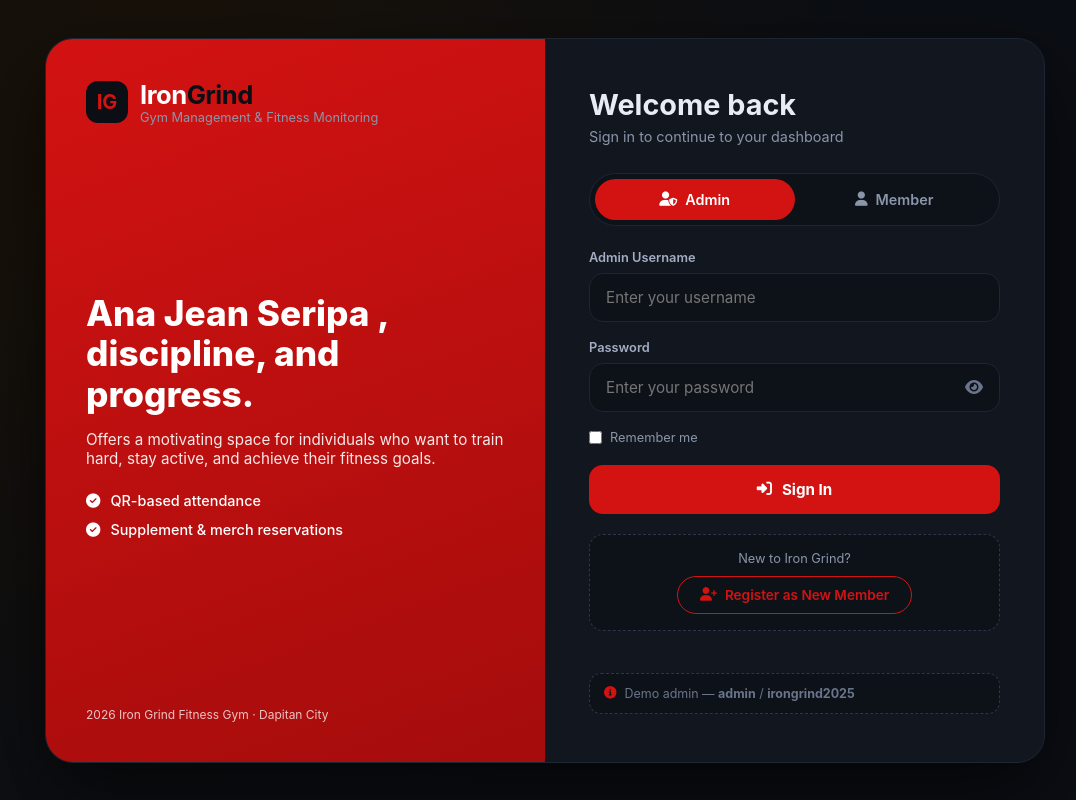
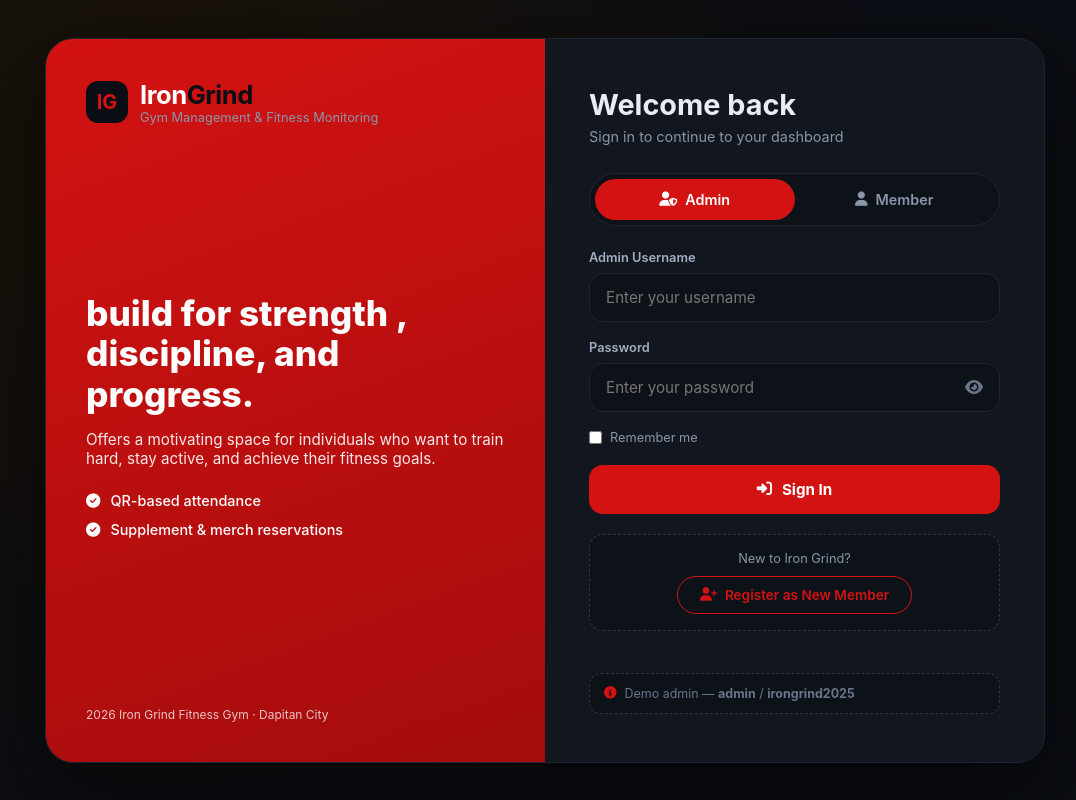
Before and after one commit to CAPSTONE1-2/IronGrind-System, a plain HTML site: page index.html in a window 1280 px wide. Shown: the whole page, without its empty margins (95-1171 px from the left). Drawn offline with nearby package versions, Linux system fonts and the light colour scheme.

Commit message:
Update heading in index.html to reflect a focus on strength and discipline

```diff
--- a/index.html
+++ b/index.html
@@ -19,7 +19,7 @@
                 </div>
             </div>
             <div class="login-brand-content">
-                <h2>Ana Jean Seripa , discipline, and progress.</h2>
+                <h2>build for strength , discipline, and progress.</h2>
                 <p>Offers a motivating space for individuals who want to train hard, stay active, and achieve their fitness goals.</p>
                 <ul class="feature-list">
                     <li><i class="fas fa-check-circle"></i> QR-based attendance</li>
```
